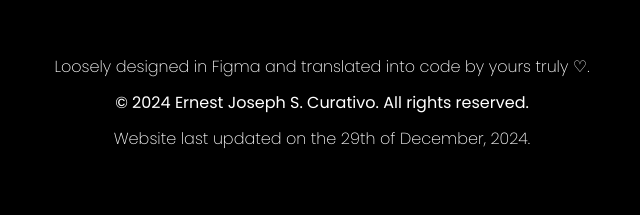
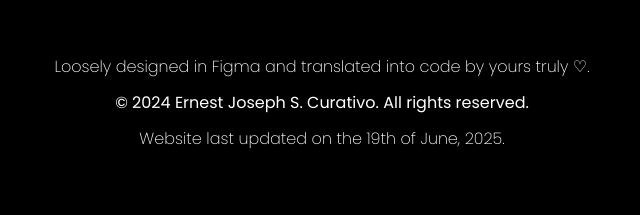
Before and after one commit to ladyneneii/react-portfolio, a React (Vite) app: page / in a window 1280 px wide. Shown: the part 6904-7119 px from the top of the page, without its empty margins (318-958 px from the left). Built offline with nearby package versions, Linux system fonts and the light colour scheme.

Commit message:
feat: update photo and last updated date

```diff
--- a/src/components/Footer.tsx
+++ b/src/components/Footer.tsx
@@ -90,7 +90,7 @@ const Footer = () => {
             </span>{" "}
             <span className="whitespace-nowrap">All rights reserved.</span>
           </p>
-          <p>Website last updated on the 29th of December, 2024.</p>
+          <p>Website last updated on the 19th of June, 2025.</p>
         </div>
       </>
     );
```
Also changed, not shown: public/assets/hero/hero-me.jpg.
